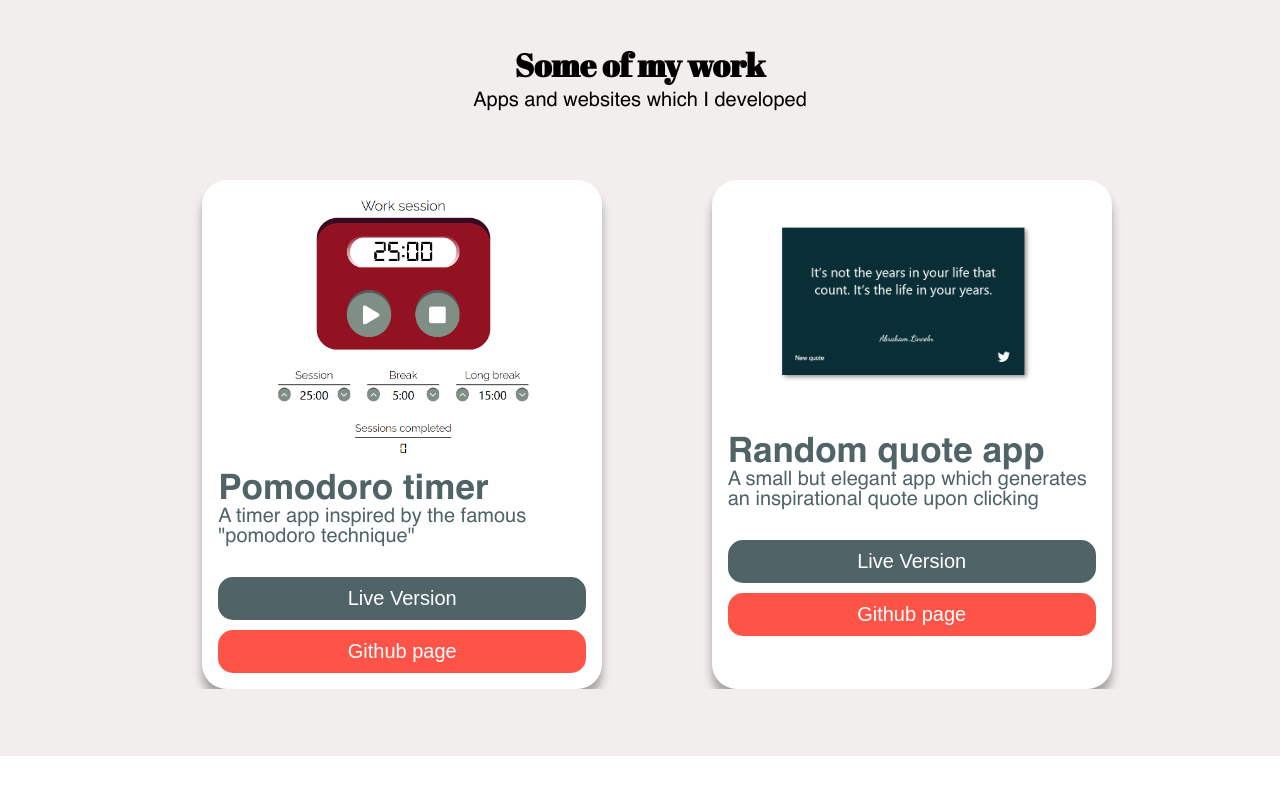
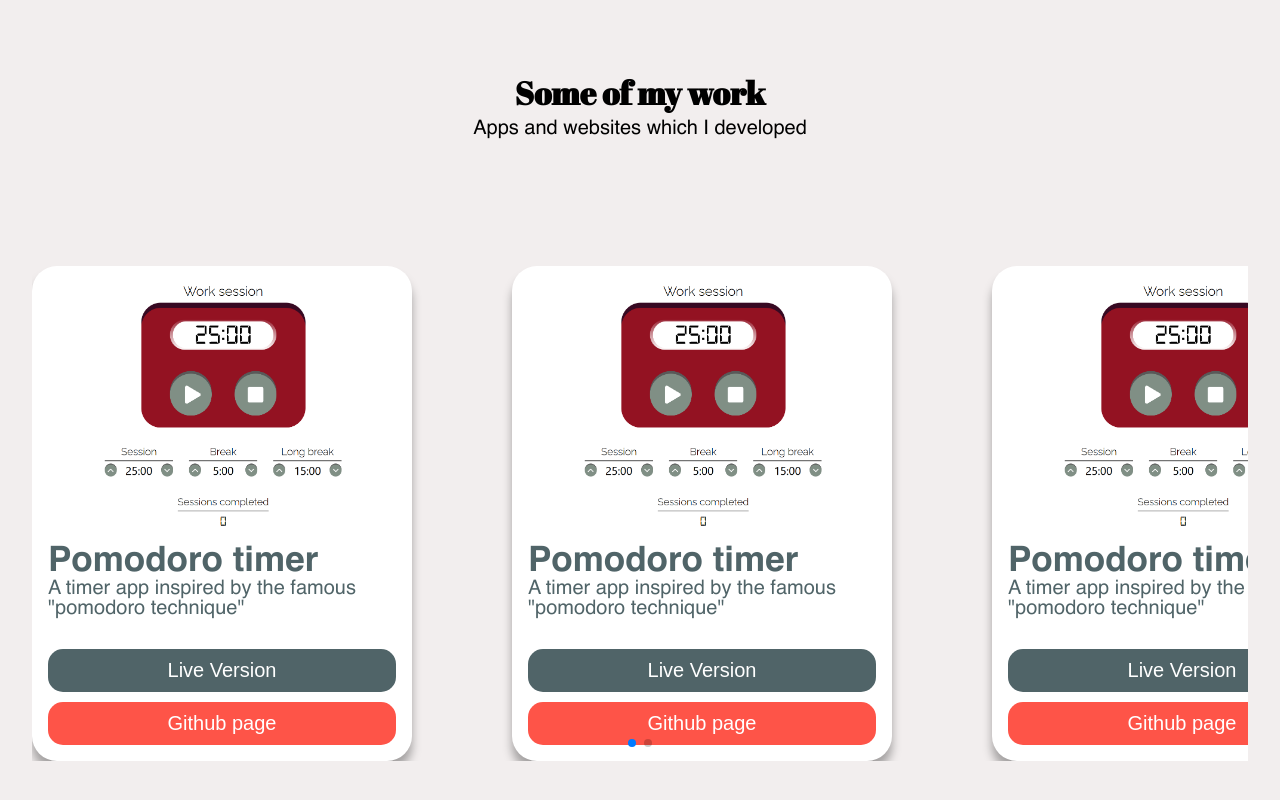
Before and after one commit to davidGasanov/portfolio-website, a React (Create React App) app: page / in a window 1280 px wide. Shown: the part 1644-2444 px from the top of the page. Before the commit the page ends 2400 px from the top, so only its background shows below. Built offline with nearby package versions, Linux system fonts and the light colour scheme.

Commit message:
feat: swiper slide working

```diff
--- a/src/components/Projects/Projects.module.css
+++ b/src/components/Projects/Projects.module.css
@@ -1,4 +1,5 @@
 .section {
+  min-height: 900px;
   height: 100vh;
   display: flex;
   flex-direction: column;
@@ -19,14 +20,6 @@
   margin: 0;
 }
 
-.skillsContainer{
-  width: 90%;
-  max-width: 1600px;
-  display:flex;
-  overflow: hidden;
-
-}
-
 .mediumText{
   margin-top: 5px;
   font-size: 20px;
--- a/src/components/Projects/index.js
+++ b/src/components/Projects/index.js
@@ -1,12 +1,20 @@
 import React from "react";
 
 import styles from "./Projects.module.css";
+import "../swiper-styles.css";
 
 import pomodoro from "../../imgs/pomoclock.PNG";
 import randomquote from "../../imgs/randomquote.PNG";
 import rbform from "../../imgs/rbform.PNG";
 
 import Skillcard from "../Skillcard";
+
+import { Swiper, SwiperSlide } from "swiper/react";
+
+import "swiper/css";
+import "swiper/css/pagination";
+
+import { Pagination } from "swiper";
 
 const projectList = [
   {
@@ -43,10 +51,24 @@ function Projects() {
           Apps and websites which I developed
         </h2>
       </div>
-      <div className={`${styles.skillsContainer}`}>
-        <Skillcard {...projectList[0]} />
-        <Skillcard {...projectList[1]} />
-      </div>
+
+      <Swiper
+        slidesPerView={"auto"}
+        spaceBetween={100}
+        pagination={{ clickable: true }}
+        modules={[Pagination]}
+        className="mySwiper"
+      >
+        <SwiperSlide>
+          <Skillcard {...projectList[0]} />
+        </SwiperSlide>
+        <SwiperSlide>
+          <Skillcard {...projectList[0]} />
+        </SwiperSlide>
+        <SwiperSlide>
+          <Skillcard {...projectList[0]} />
+        </SwiperSlide>
+      </Swiper>
     </section>
   );
 }
--- a/src/components/Skillcard/Skillcard.module.css
+++ b/src/components/Skillcard/Skillcard.module.css
@@ -10,7 +10,6 @@
     flex-direction: column;
     padding: 1rem;
     filter: drop-shadow(0 10px 5px rgba(0, 0, 0, 0.322));
-    margin-left: 10%;
 }
 
 .image{
--- /dev/null
+++ b/src/components/swiper-styles.css
@@ -0,0 +1,10 @@
+
+.swiper{
+  width: 100%;
+}
+
+
+  .swiper-slide{
+    max-width: 380px;
+    height: auto;
+  }
```
Also changed, not shown: src/App.module.css (line endings or trailing spaces).
